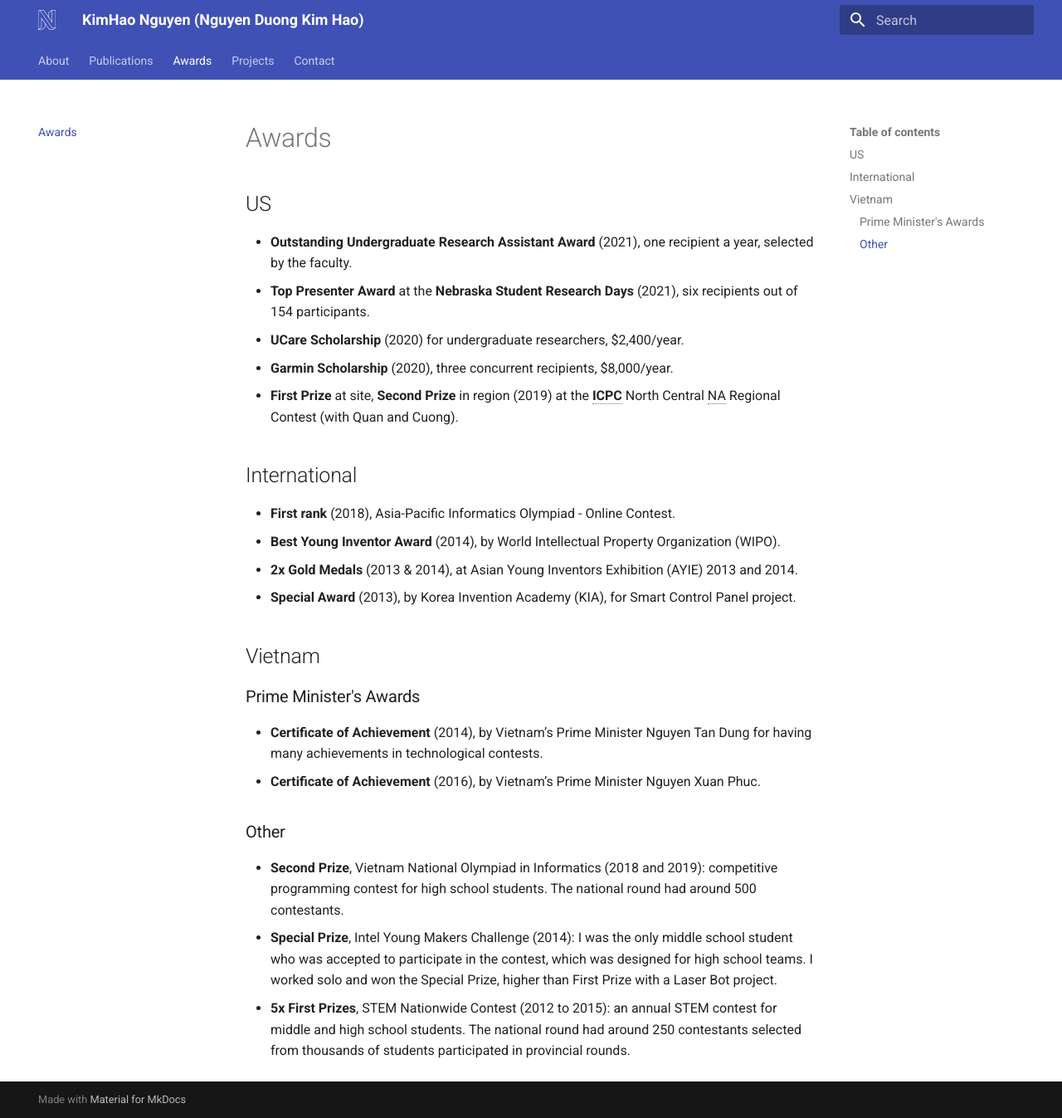
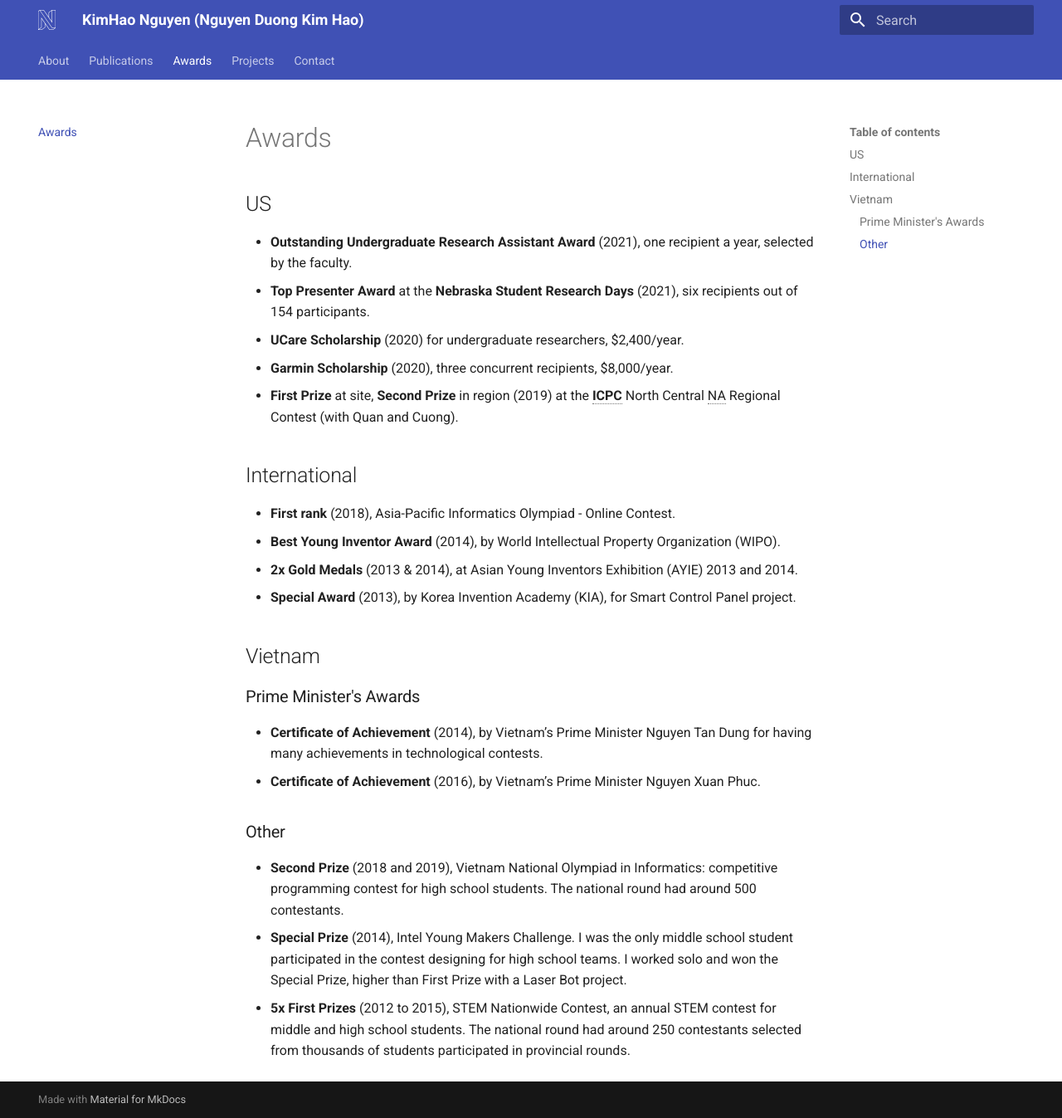
Before and after one commit to ndkimhao/ndkimhao.github.io, an MkDocs documentation site: the page built from docs/awards.md, in a window 1280 px wide and 1347 px high. Shown: the whole window at 83% size. Built offline with MkDocs 1.6.1 and Material for MkDocs 9.7.7, drawn with Linux system fonts in a browser that asks for light colours.

Commit message:
upd awards

```diff
--- a/docs/awards.md
+++ b/docs/awards.md
@@ -27,6 +27,6 @@
 
 ### Other
 
-- **Second Prize**, Vietnam National Olympiad in Informatics (2018 and 2019): competitive programming contest for high school students. The national round had around 500 contestants.
-- **Special Prize**, Intel Young Makers Challenge (2014): I was the only middle school student who was accepted to participate in the contest, which was designed for high school teams. I worked solo and won the Special Prize, higher than First Prize with a Laser Bot project.
-- **5x First Prizes**, STEM Nationwide Contest (2012 to 2015): an annual STEM contest for middle and high school students. The national round had around 250 contestants selected from thousands of students participated in provincial rounds.
+- **Second Prize** (2018 and 2019), Vietnam National Olympiad in Informatics: competitive programming contest for high school students. The national round had around 500 contestants.
+- **Special Prize** (2014), Intel Young Makers Challenge. I was the only middle school student participated in the contest designing for high school teams. I worked solo and won the Special Prize, higher than First Prize with a Laser Bot project.
+- **5x First Prizes** (2012 to 2015), STEM Nationwide Contest, an annual STEM contest for middle and high school students. The national round had around 250 contestants selected from thousands of students participated in provincial rounds.
```
